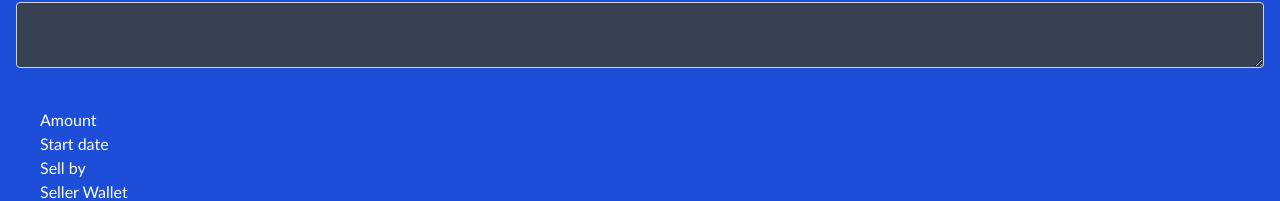
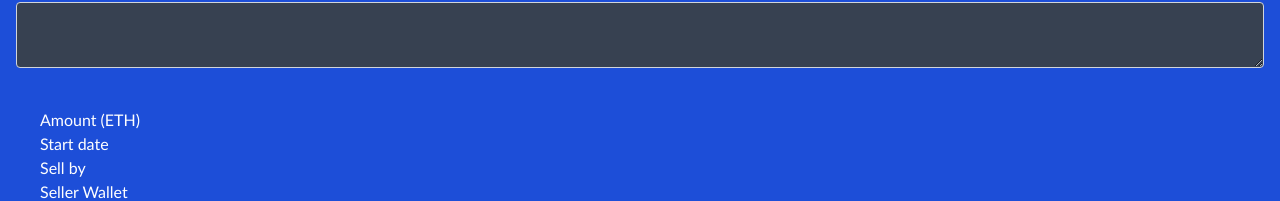
Before and after one commit to Jeffer1980/Smartcrow, a Next.js app: page /existingContract in a window 1280 px wide. Shown: the part 194-395 px from the top of the page. Built offline with nearby package versions, Linux system fonts and the light colour scheme.

Commit message:
Third draft

```diff
--- a/pages/existingContract.js
+++ b/pages/existingContract.js
@@ -803,7 +803,7 @@ const MyPage = () => {
                 <div className="w-1/2">
 
                   <ul className="list-inside text-white">
-                    <li>Amount</li>
+                    <li>Amount (ETH)</li>
                     <li>Start date</li>
                     <li>Sell by</li>
                     <li>Seller Wallet</li>
```
